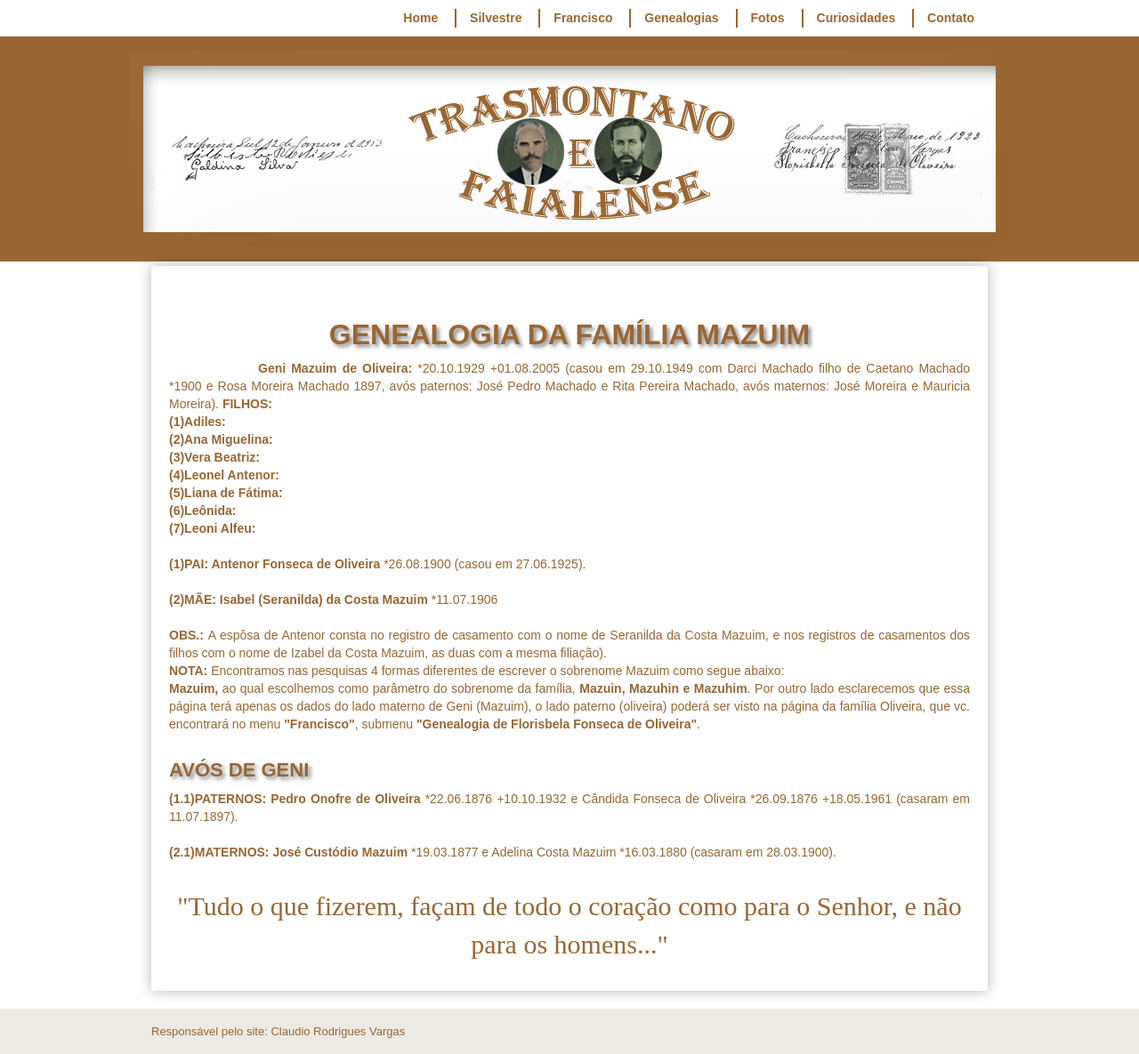
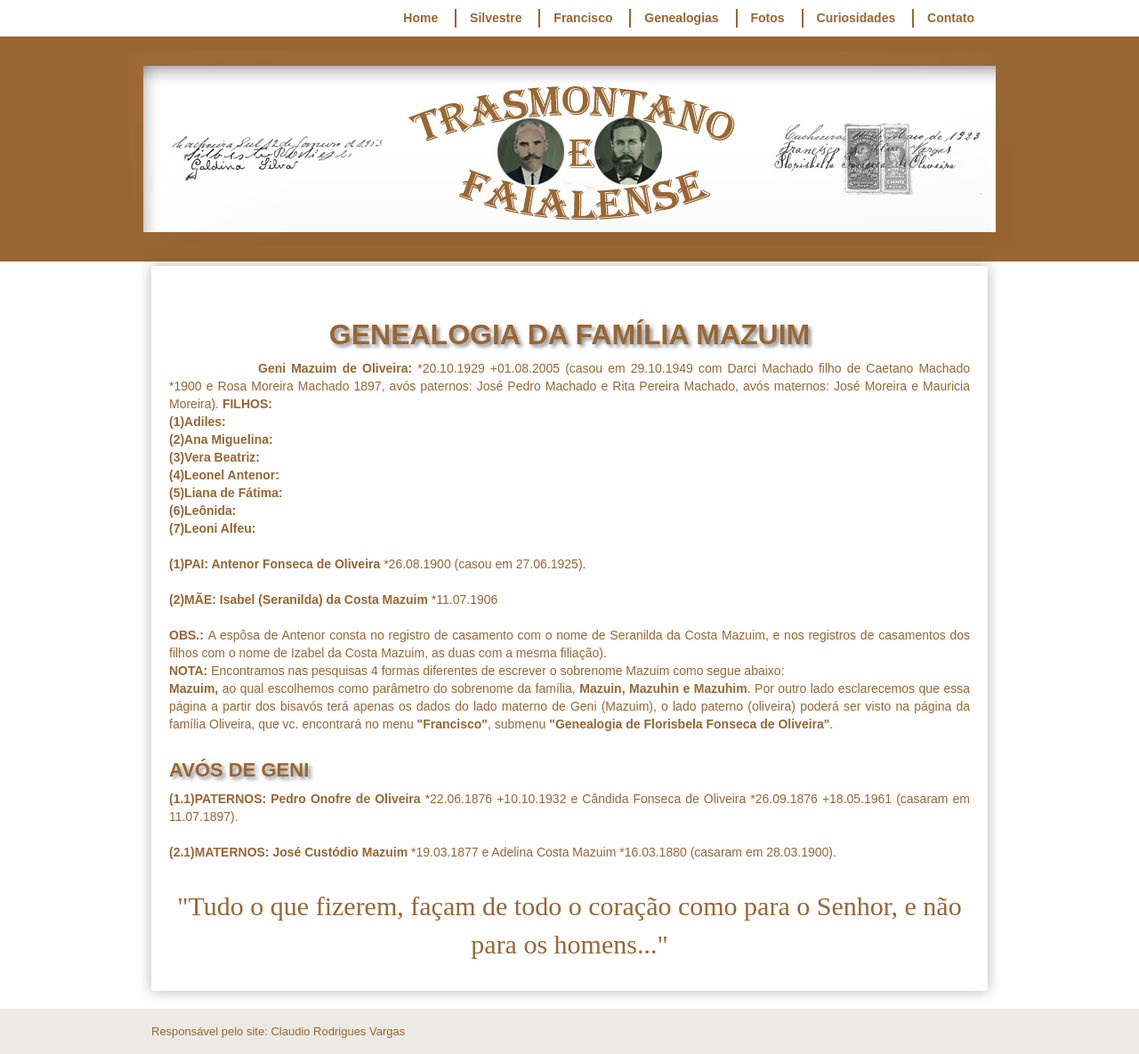
Before and after one commit to claudiovargas1955/claudiovargas1955.github.io, a Jekyll site: the page built from _pages/familia-mazuim.html, in a window 1280 px wide. Shown: the whole page at 89% size. Built offline with Jekyll 4.4.1, drawn with Linux system fonts in a browser that asks for light colours; some web fonts are replaced.

Commit message:
Update familia-mazuim.html

```diff
--- a/_pages/familia-mazuim.html
+++ b/_pages/familia-mazuim.html
@@ -112,7 +112,7 @@ e Mauricia Moreira). <b>FILHOS: </b><br>
 dos filhos com o nome de Izabel da Costa Mazuim, as duas com a mesma filiação).<br>
 <b>NOTA: </b>Encontramos nas pesquisas 4 formas diferentes de escrever o sobrenome Mazuim como segue abaixo: <br>
 <b>Mazuim, </b>ao qual escolhemos como parâmetro do sobrenome da família, <b>Mazuin, Mazuhin e Mazuhim</b>. Por outro lado esclarecemos
-que essa página terá apenas os dados do lado materno de Geni (Mazuim), o lado paterno (oliveira) poderá ser visto na página da
+que essa página a partir dos bisavós terá apenas os dados do lado materno de Geni (Mazuim), o lado paterno (oliveira) poderá ser visto na página da
 família Oliveira, que vc. encontrará no menu <b>"Francisco"</b>, submenu <b>"Genealogia de Florisbela Fonseca de Oliveira"</b>.<br><br>
 
 <h4>AVÓS DE GENI</h4>
```
